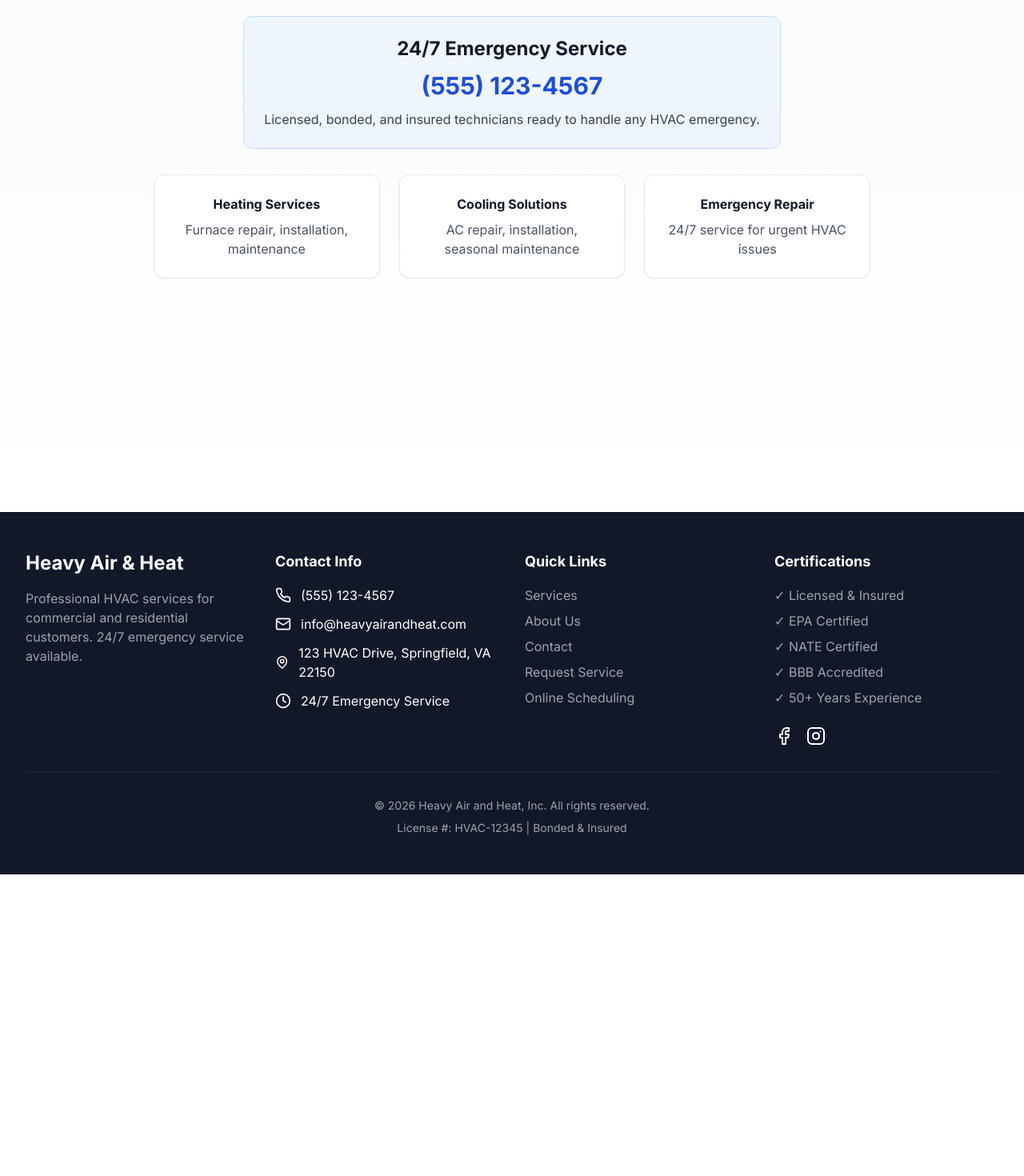
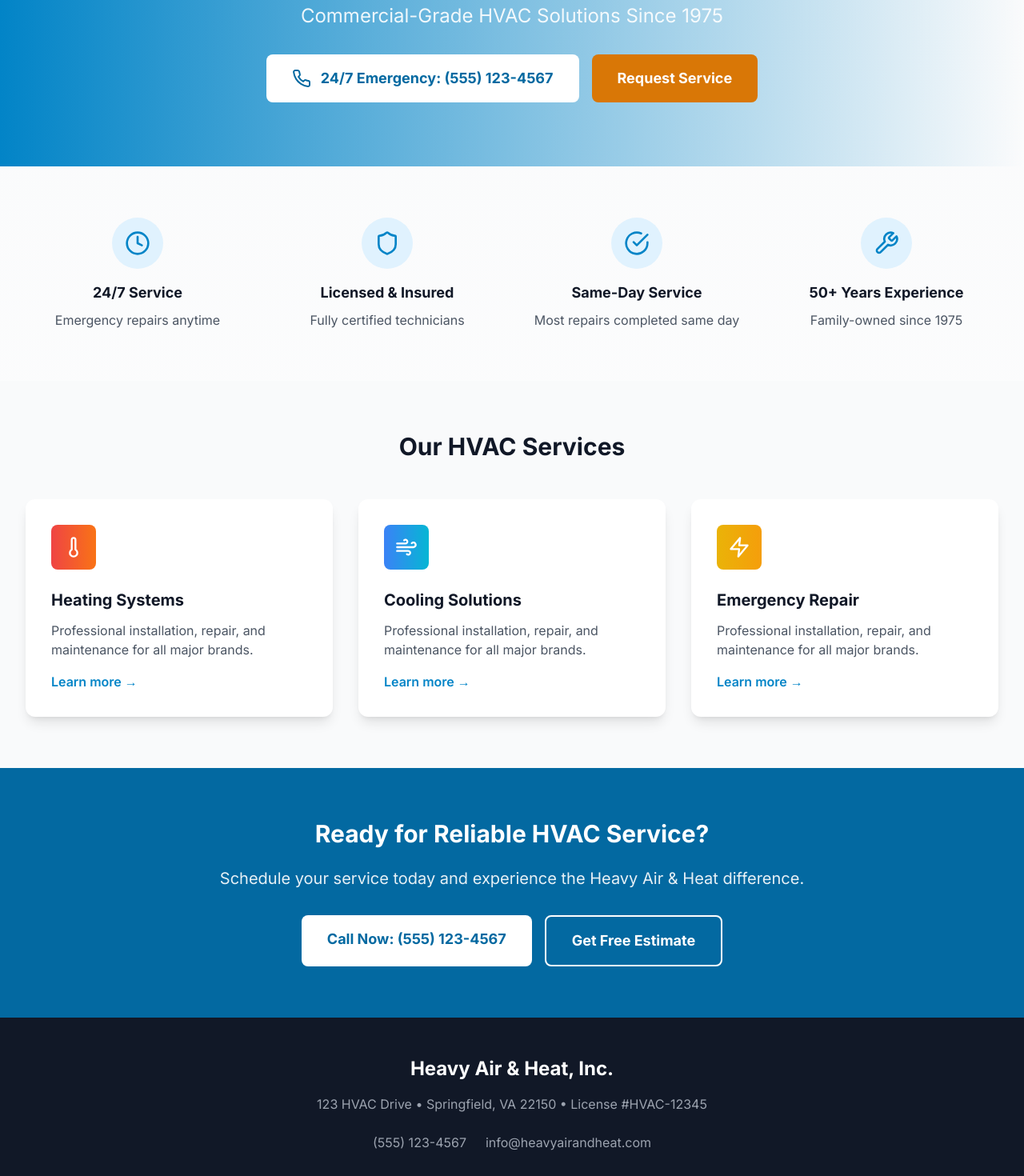
Before and after one commit to drytech1/heavy-air-heat-website, a Next.js app: page / in a window 1280 px wide. Shown: the part 280-1750 px from the top of the page at 80% size. Before the commit the page ends 1373 px from the top, so only its background shows below. Built offline with nearby package versions, Linux system fonts and the light colour scheme.

Commit message:
Refactor Home component layout and features

```diff
--- a/app/page.tsx
+++ b/app/page.tsx
@@ -1,39 +1,119 @@
+import { Phone, CheckCircle, Shield, Clock, Wrench, Thermometer, Wind, Zap } from 'lucide-react'
+
 export default function Home() {
   return (
     <div className="min-h-screen bg-gradient-to-b from-gray-50 to-white">
+      {/* Hero Section */}
+      <div className="bg-gradient-to-r from-primary-600 to-primary-800 text-white">
+        <div className="max-w-7xl mx-auto px-4 sm:px-6 lg:px-8 py-20">
+          <div className="text-center">
+            <h1 className="text-4xl md:text-6xl font-bold mb-6">
+              Heavy Air & Heat
+            </h1>
+            <p className="text-xl md:text-2xl mb-8 opacity-90">
+              Commercial-Grade HVAC Solutions Since 1975
+            </p>
+            <div className="flex flex-col sm:flex-row gap-4 justify-center">
+              <a
+                href="tel:+15551234567"
+                className="bg-white text-primary-700 hover:bg-gray-100 font-bold py-4 px-8 rounded-lg text-lg inline-flex items-center justify-center"
+              >
+                <Phone className="h-6 w-6 mr-3" />
+                24/7 Emergency: (555) 123-4567
+              </a>
+              <button className="bg-accent-600 hover:bg-accent-700 text-white font-bold py-4 px-8 rounded-lg text-lg">
+                Request Service
+              </button>
+            </div>
+          </div>
+        </div>
+      </div>
+
+      {/* Features */}
       <div className="max-w-7xl mx-auto px-4 sm:px-6 lg:px-8 py-16">
-        <div className="text-center">
-          <h1 className="text-4xl md:text-5xl font-bold text-gray-900 mb-4">
-            Heavy Air and Heat, Inc.
-          </h1>
-          <p className="text-xl text-gray-600 mb-6">
-            Professional HVAC Services for Commercial & Residential
+        <div className="grid md:grid-cols-4 gap-8">
+          {[
+            { icon: Clock, title: '24/7 Service', desc: 'Emergency repairs anytime' },
+            { icon: Shield, title: 'Licensed & Insured', desc: 'Fully certified technicians' },
+            { icon: CheckCircle, title: 'Same-Day Service', desc: 'Most repairs completed same day' },
+            { icon: Wrench, title: '50+ Years Experience', desc: 'Family-owned since 1975' },
+          ].map((item, idx) => (
+            <div key={idx} className="text-center">
+              <div className="bg-primary-100 w-16 h-16 rounded-full flex items-center justify-center mx-auto mb-4">
+                <item.icon className="h-8 w-8 text-primary-600" />
+              </div>
+              <h3 className="font-bold text-gray-900 text-lg mb-2">{item.title}</h3>
+              <p className="text-gray-600">{item.desc}</p>
+            </div>
+          ))}
+        </div>
+      </div>
+
+      {/* Services */}
+      <div className="bg-gray-50 py-16">
+        <div className="max-w-7xl mx-auto px-4 sm:px-6 lg:px-8">
+          <h2 className="text-3xl font-bold text-center text-gray-900 mb-12">
+            Our HVAC Services
+          </h2>
+          <div className="grid md:grid-cols-3 gap-8">
+            {[
+              { icon: Thermometer, title: 'Heating Systems', color: 'from-red-500 to-orange-500' },
+              { icon: Wind, title: 'Cooling Solutions', color: 'from-blue-500 to-cyan-500' },
+              { icon: Zap, title: 'Emergency Repair', color: 'from-yellow-500 to-amber-500' },
+            ].map((service, idx) => (
+              <div key={idx} className="bg-white rounded-xl shadow-lg p-8">
+                <div className={`w-14 h-14 rounded-lg bg-gradient-to-r ${service.color} flex items-center justify-center mb-6`}>
+                  <service.icon className="h-7 w-7 text-white" />
+                </div>
+                <h3 className="text-xl font-bold text-gray-900 mb-3">{service.title}</h3>
+                <p className="text-gray-600 mb-4">
+                  Professional installation, repair, and maintenance for all major brands.
+                </p>
+                <button className="text-primary-600 font-semibold hover:text-primary-700">
+                  Learn more →
+                </button>
+              </div>
+            ))}
+          </div>
+        </div>
+      </div>
+
+      {/* CTA Section */}
+      <div className="bg-primary-700 text-white py-16">
+        <div className="max-w-4xl mx-auto px-4 sm:px-6 lg:px-8 text-center">
+          <h2 className="text-3xl font-bold mb-6">Ready for Reliable HVAC Service?</h2>
+          <p className="text-xl opacity-90 mb-8">
+            Schedule your service today and experience the Heavy Air & Heat difference.
           </p>
-          <div className="bg-blue-50 border border-blue-200 rounded-xl p-6 max-w-2xl mx-auto mb-8">
-            <h2 className="text-2xl font-bold text-gray-900 mb-3">24/7 Emergency Service</h2>
+          <div className="flex flex-col sm:flex-row gap-4 justify-center">
             <a
               href="tel:+15551234567"
-              className="text-3xl font-bold text-blue-700 hover:text-blue-800 block mb-3"
+              className="bg-white text-primary-700 hover:bg-gray-100 font-bold py-4 px-8 rounded-lg text-lg"
             >
-              (555) 123-4567
+              Call Now: (555) 123-4567
             </a>
-            <p className="text-gray-700">
-              Licensed, bonded, and insured technicians ready to handle any HVAC emergency.
+            <button className="bg-transparent border-2 border-white hover:bg-white/10 font-bold py-4 px-8 rounded-lg text-lg">
+              Get Free Estimate
+            </button>
+          </div>
+        </div>
+      </div>
+
+      {/* Footer */}
+      <div className="bg-gray-900 text-white py-12">
+        <div className="max-w-7xl mx-auto px-4 sm:px-6 lg:px-8">
+          <div className="text-center">
+            <h3 className="text-2xl font-bold mb-4">Heavy Air & Heat, Inc.</h3>
+            <p className="text-gray-400 mb-6">
+              123 HVAC Drive • Springfield, VA 22150 • License #HVAC-12345
             </p>
-          </div>
-
-          <div className="grid md:grid-cols-3 gap-6 max-w-4xl mx-auto">
-            <div className="bg-white p-6 rounded-xl border border-gray-200 shadow-sm">
-              <h3 className="font-bold text-gray-900 mb-2">Heating Services</h3>
-              <p className="text-gray-600">Furnace repair, installation, maintenance</p>
-            </div>
-            <div className="bg-white p-6 rounded-xl border border-gray-200 shadow-sm">
-              <h3 className="font-bold text-gray-900 mb-2">Cooling Solutions</h3>
-              <p className="text-gray-600">AC repair, installation, seasonal maintenance</p>
-            </div>
-            <div className="bg-white p-6 rounded-xl border border-gray-200 shadow-sm">
-              <h3 className="font-bold text-gray-900 mb-2">Emergency Repair</h3>
-              <p className="text-gray-600">24/7 service for urgent HVAC issues</p>
+            <div className="flex justify-center space-x-6">
+              <a href="tel:+15551234567" className="text-gray-400 hover:text-white">
+                (555) 123-4567
+              </a>
+              <a href="mailto:info@heavyairandheat.com" className="text-gray-400 hover:text-white">
+                info@heavyairandheat.com
+              </a>
             </div>
           </div>
         </div>
```
